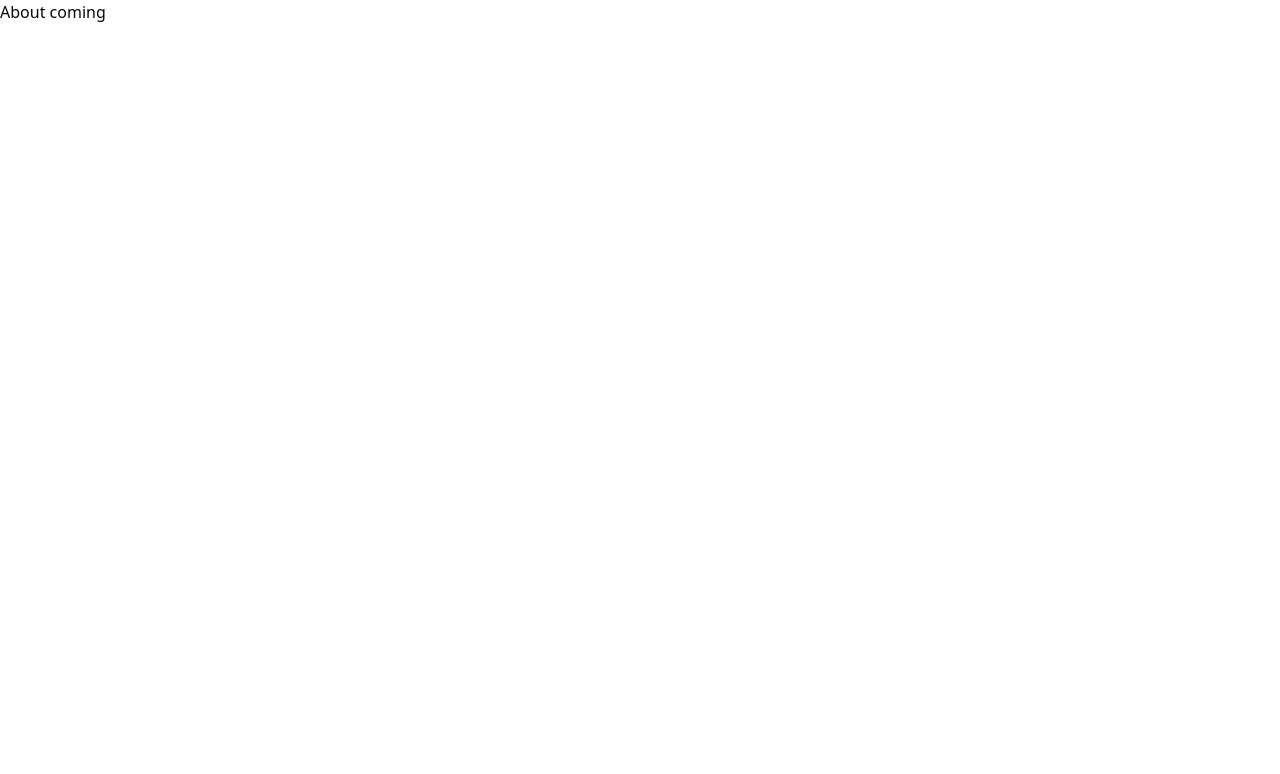
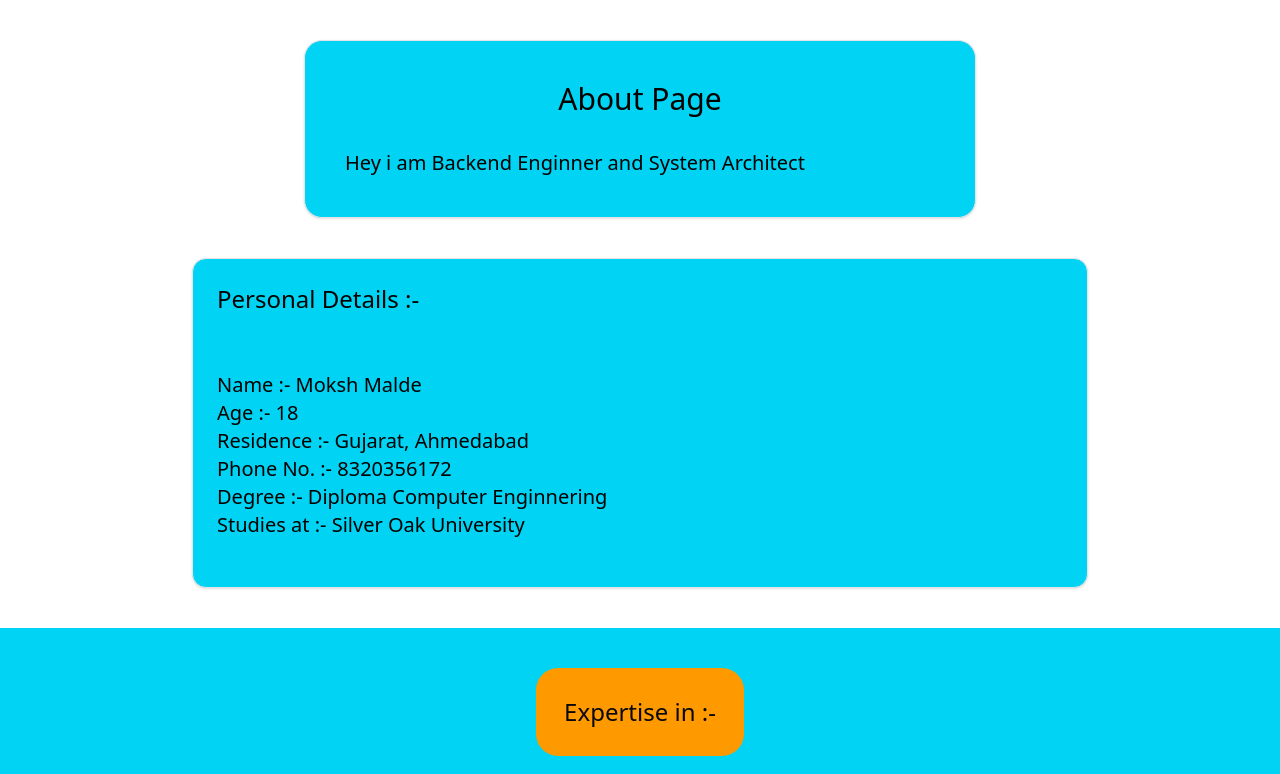
Before and after one commit to moksh-codedeveloper/hacker_portfolio, a Next.js app: page /about in a window 1280 px wide. Shown: the top 774 px of the page. Built offline with nearby package versions, Linux system fonts and the light colour scheme.

Commit message:
Implement About page with personal details and expertise section

```diff
--- a/app/about/page.tsx
+++ b/app/about/page.tsx
@@ -1,7 +1,40 @@
 import React from "react";
-
-export default function Project(){
-    return (
-        <div>About coming</div>
-    )
+import { Card, CardHeader, CardDescription } from "@/components/ui/card";
+import TechStack from "@/components/TechStack";
+export default function Project() {
+	return (
+		<>
+			<div className="flex justify-center p-10 flex-col items-center">
+				<Card className="bg-cyan-400 w-2xl p-10 rounded-2xl mb-10">
+					<CardHeader className="text-black text-3xl text-center hover:underline">
+						About Page
+					</CardHeader>
+					<CardDescription className="text-black text-xl">
+						Hey i am Backend Enginner and System Architect
+					</CardDescription>
+				</Card>
+				<Card className="bg-cyan-400 w-4xl">
+					<CardHeader className="text-black text-2xl">
+						Personal Details :-
+					</CardHeader>
+					<CardDescription className="text-black p-3 m-3 text-xl flex-col">
+						<p>Name :- Moksh Malde</p>
+						<p>Age :- 18</p>
+						<p>Residence :- Gujarat, Ahmedabad</p>
+						<p>Phone No. :- 8320356172</p>
+						<p>Degree :- Diploma Computer Enginnering</p>
+						<p>Studies at :- Silver Oak University</p>
+					</CardDescription>
+				</Card>
+			</div>
+			<div className="flex justify-center bg-cyan-400 items-center p-10 flex-col">
+				<header className="text-2xl max-w-2xl p-7 ml-10 mr-10 bg-amber-500 rounded-3xl">
+					Expertise in :-
+				</header>
+                <div className="p-5">
+				<TechStack />
+                </div>
+			</div>
+		</>
+	);
 }
```
